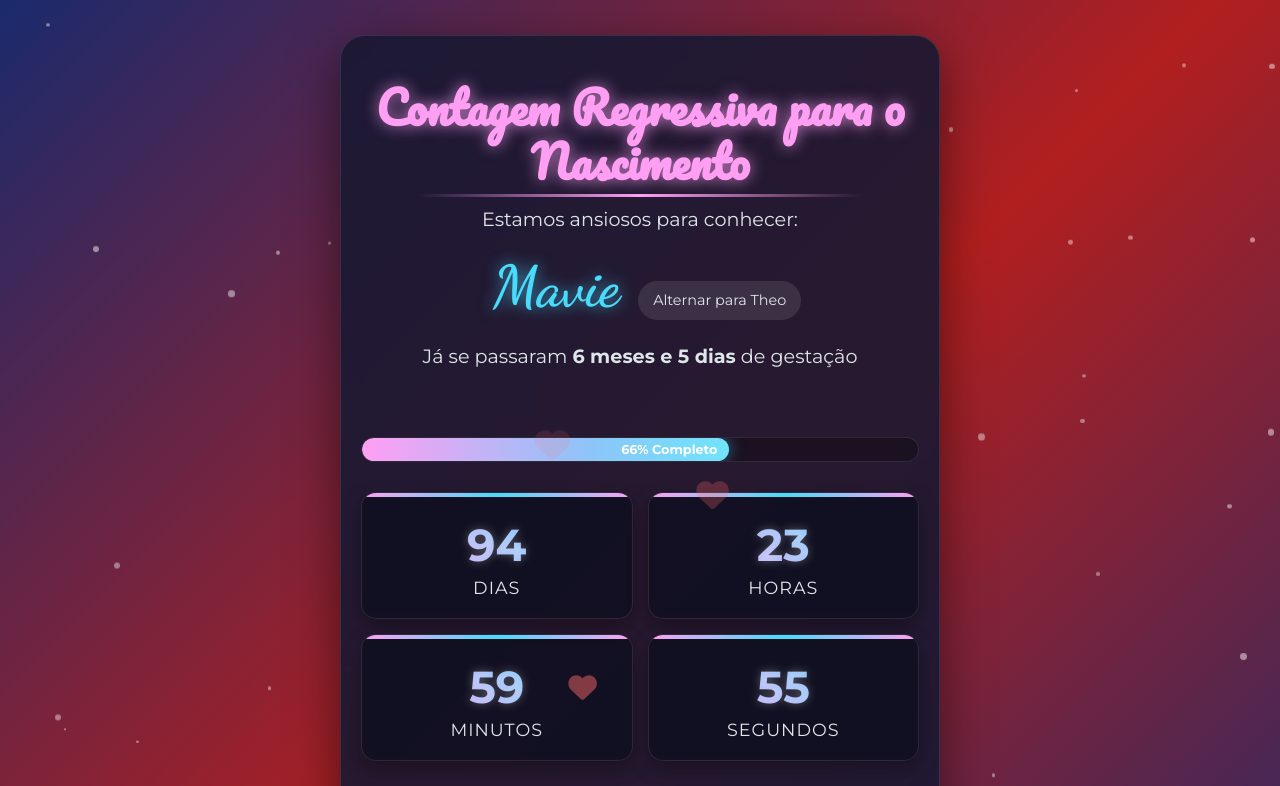
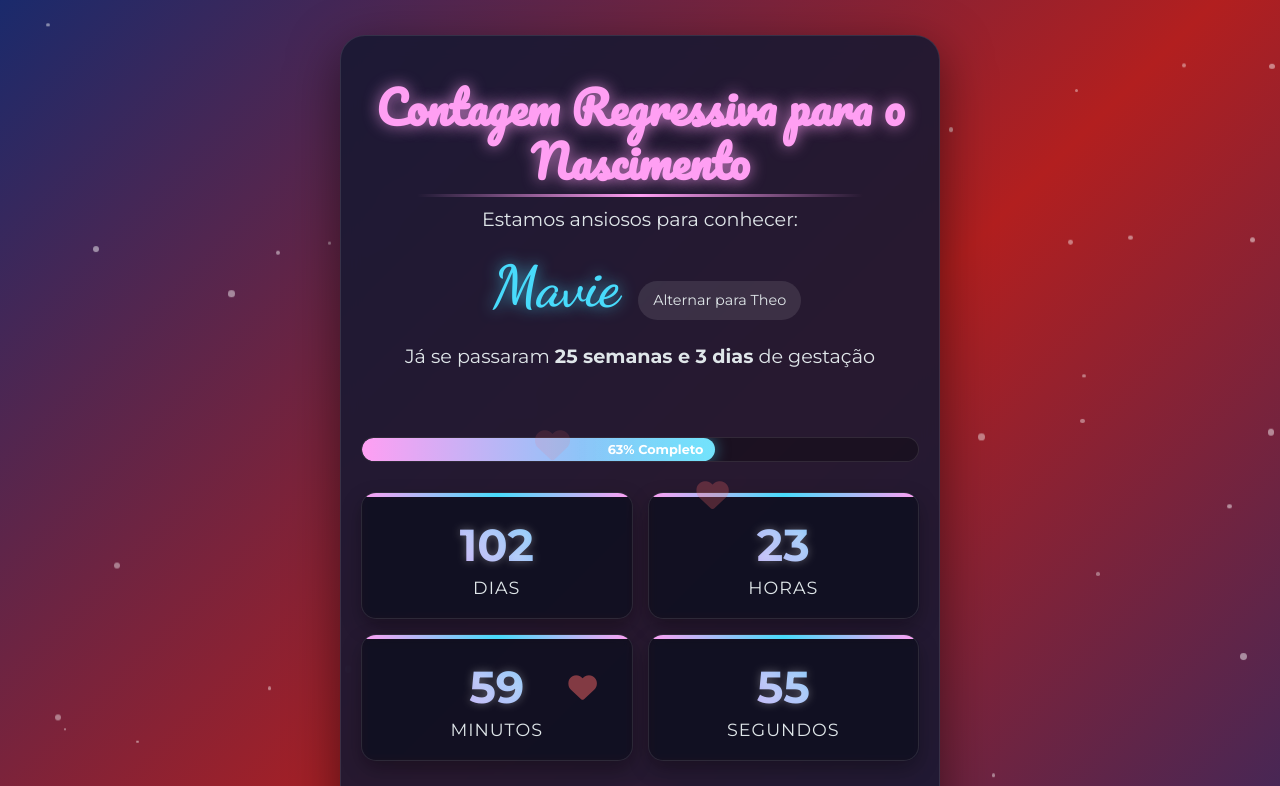
Before and after one commit to bertopiloto/Baby, a plain HTML site: page index.html in a window 1280 px wide. Shown: the top 786 px of the page. Drawn offline with Linux system fonts and the light colour scheme.

Commit message:
Add files via upload

```diff
--- a/index.html
+++ b/index.html
@@ -287,7 +287,6 @@
         .progress-bar {
             height: 100%;
             background: linear-gradient(90deg, #ff9ff3, #48dbfb);
-            width: 66%;
             border-radius: 15px;
             display: flex;
             align-items: center;
@@ -399,12 +398,12 @@
                     <div class="baby-name pulse" id="babyName">Mavie</div>
                     <div class="name-switch" id="nameSwitch">Alternar para Theo</div>
                 </div>
-                <p>Já se passaram <strong>6 meses e 5 dias</strong> de gestação</p>
+                <p>Já se passaram <strong id="gestation-passed">25 semanas e 2 dias</strong> de gestação</p>
             </div>
         </div>
 
         <div class="progress-container">
-            <div class="progress-bar">66% Completo</div>
+            <div class="progress-bar" id="progressBar">66% Completo</div>
         </div>
 
         <div class="countdown-container">
@@ -480,17 +479,21 @@
 
         // Configuração da contagem regressiva com localStorage
         const totalPregnancyDays = 280; // 40 semanas
-        const daysPassed = (6 * 30) + 5; // 6 meses (aproximados) + 5 dias = 185 dias
 
         // Verifica se já temos uma data de parto salva
         let dueDate;
         if(localStorage.getItem('babyDueDate')) {
             dueDate = new Date(localStorage.getItem('babyDueDate'));
         } else {
-            // Calcula a nova data de parto
+            // Calcula a nova data de parto baseada na semana atual
             const today = new Date();
-            dueDate = new Date();
+            dueDate = new Date(today);
+
+            // Considerando que estamos na 25ª semana + 2 dias
+            // Dias já passados: 25*7 + 2 = 177 dias
+            const daysPassed = 177;
             dueDate.setDate(today.getDate() + (totalPregnancyDays - daysPassed));
+
             // Salva no localStorage
             localStorage.setItem('babyDueDate', dueDate.toISOString());
         }
@@ -511,19 +514,31 @@
             localStorage.setItem('babyName', babyName);
         });
 
+        // Função para formatar tempo de gestação
+        function formatGestationTime(daysPassed) {
+            const weeks = Math.floor(daysPassed / 7);
+            const days = daysPassed % 7;
+            return `${weeks} semanas e ${days} dias`;
+        }
+
         function updateCountdown() {
             const now = new Date();
             const diff = dueDate - now;
 
             if (diff <= 0) {
+                // O bebê chegou!
                 document.getElementById('days').textContent = '00';
                 document.getElementById('hours').textContent = '00';
                 document.getElementById('minutes').textContent = '00';
                 document.getElementById('seconds').textContent = '00';
                 document.getElementById('babyName').textContent = babyName + ' chegou! 🎉';
+                document.getElementById('gestation-passed').textContent = '40 semanas e 0 dias';
+                document.getElementById('progressBar').textContent = '100% Completo';
+                document.getElementById('progressBar').style.width = '100%';
                 return;
             }
 
+            // Calcula dias, horas, minutos e segundos restantes
             const days = Math.floor(diff / (1000 * 60 * 60 * 24));
             const hours = Math.floor((diff % (1000 * 60 * 60 * 24)) / (1000 * 60 * 60));
             const minutes = Math.floor((diff % (1000 * 60 * 60)) / (1000 * 60));
@@ -534,13 +549,17 @@
             document.getElementById('minutes').textContent = minutes.toString().padStart(2, '0');
             document.getElementById('seconds').textContent = seconds.toString().padStart(2, '0');
 
+            // Calcula dias já passados
+            const daysPassed = totalPregnancyDays - days;
+            const progress = (daysPassed / totalPregnancyDays) * 100;
+
             // Atualiza a barra de progresso
-            const totalDiff = totalPregnancyDays * 24 * 60 * 60 * 1000;
-            const passedTime = totalDiff - (dueDate - now);
-            const progress = (passedTime / totalDiff) * 100;
-            const progressBar = document.querySelector('.progress-bar');
+            const progressBar = document.getElementById('progressBar');
             progressBar.style.width = `${Math.min(progress, 100)}%`;
             progressBar.textContent = `${Math.floor(progress)}% Completo`;
+
+            // Atualiza o tempo de gestação passado
+            document.getElementById('gestation-passed').textContent = formatGestationTime(daysPassed);
         }
 
         // Inicializa as partículas
```
